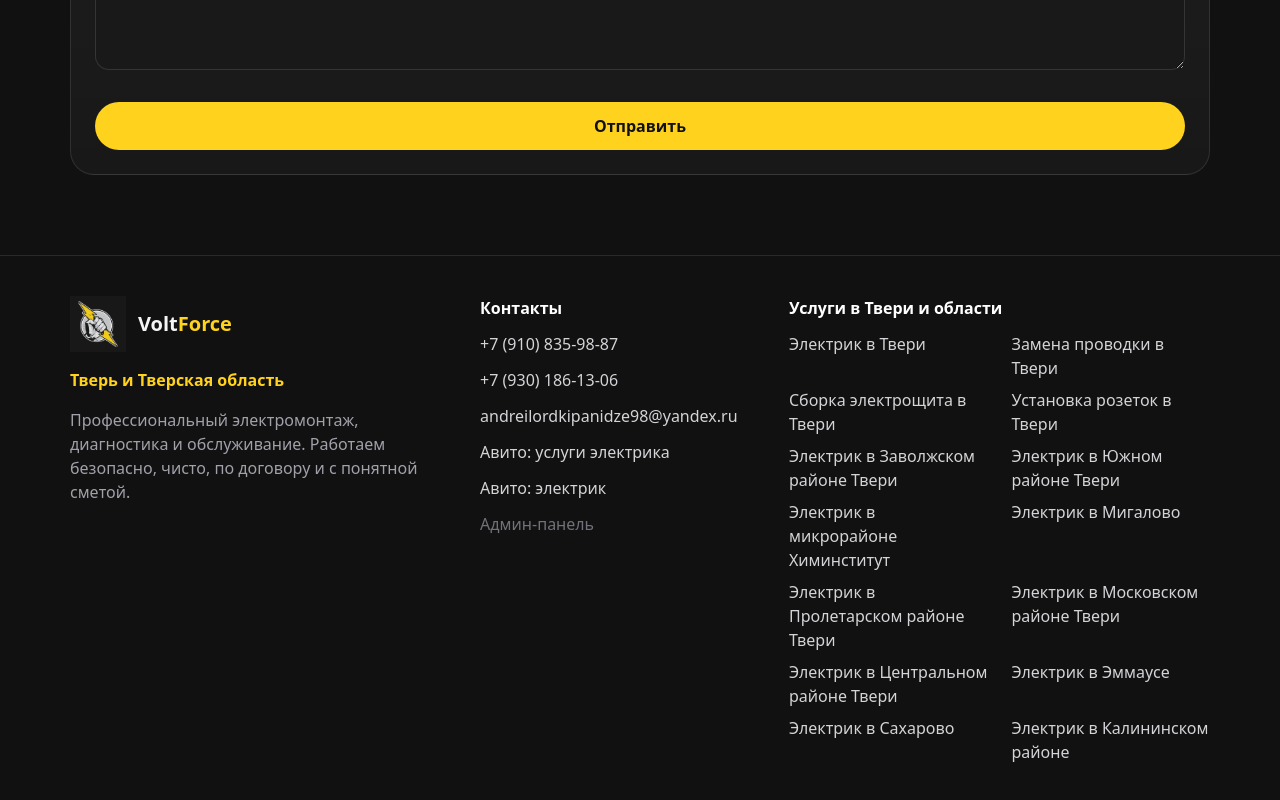
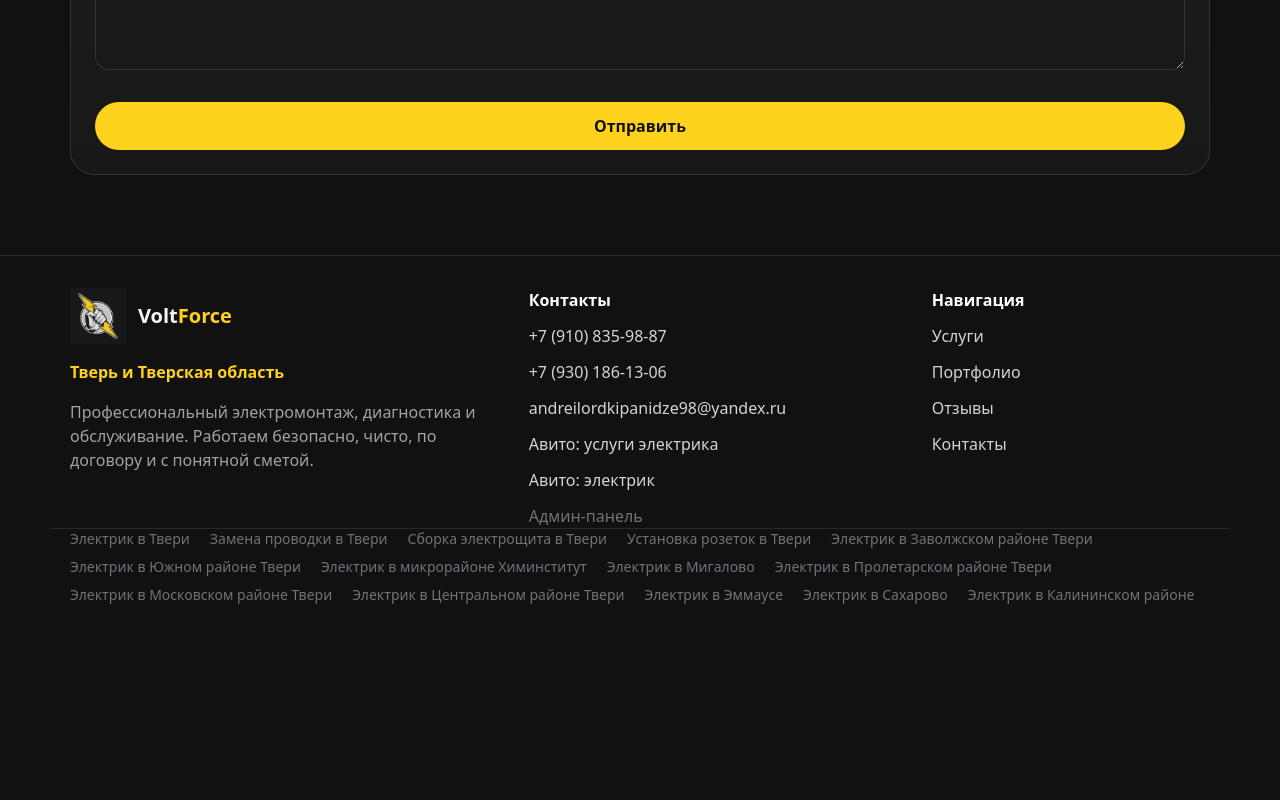
Before and after one commit to errxr3/electric-company-site-fixed, a Next.js app: page / in a window 1280 px wide. Shown: the part 5702-6502 px from the top of the page. After the commit the page ends 6339 px from the top, so only its background shows below. Built offline with nearby package versions, Linux system fonts and the light colour scheme; no server answers; the database is empty.

Commit message:
Make footer SEO links compact

```diff
--- a/components/Footer.tsx
+++ b/components/Footer.tsx
@@ -18,9 +18,9 @@ export async function Footer() {
   const settings = await getSiteSettings();
 
   return (
-    <footer className="mt-20 border-t border-white/10 py-10">
-      <div className="container grid gap-8 lg:grid-cols-[1.15fr_0.95fr_1.35fr] lg:items-start">
-        <div className="grid gap-4 lg:max-w-sm">
+    <footer className="mt-20 border-t border-white/10 py-8">
+      <div className="container grid gap-8 md:grid-cols-[1.1fr_1fr] lg:grid-cols-[1.15fr_1fr_0.75fr] lg:items-start">
+        <div className="grid gap-4">
           <div className="flex items-center gap-3">
             <Image src="/logo.webp" alt="Логотип" width={56} height={56} />
             <b className="text-xl">
@@ -32,7 +32,7 @@ export async function Footer() {
             Профессиональный электромонтаж, диагностика и обслуживание. Работаем безопасно, чисто, по договору и с понятной сметой.
           </p>
         </div>
-        <div className="grid gap-3 text-zinc-300 lg:justify-self-center">
+        <div className="grid gap-3 text-zinc-300">
           <b className="text-white">Контакты</b>
           <Link className="w-fit hover:text-power" href={phoneHref(settings.phonePrimary)}>{settings.phonePrimary}</Link>
           <Link className="w-fit hover:text-power" href={phoneHref(settings.phoneSecondary)}>{settings.phoneSecondary}</Link>
@@ -46,15 +46,21 @@ export async function Footer() {
             Админ-панель
           </Link>
         </div>
-        <div className="grid gap-3 text-zinc-300">
-          <b className="text-white">Услуги в Твери и области</b>
-          <div className="grid gap-x-6 gap-y-2 sm:grid-cols-2">
+        <div className="grid content-start gap-3 text-zinc-300">
+          <b className="text-white">Навигация</b>
+          <Link className="w-fit hover:text-power" href="/services">Услуги</Link>
+          <Link className="w-fit hover:text-power" href="/portfolio">Портфолио</Link>
+          <Link className="w-fit hover:text-power" href="/reviews">Отзывы</Link>
+          <Link className="w-fit hover:text-power" href="/contacts">Контакты</Link>
+        </div>
+      </div>
+      <div className="container mt-8 border-t border-white/10 pt-5">
+        <div className="flex flex-wrap gap-x-5 gap-y-2 text-sm text-zinc-500">
           {seoLandingLinks.map((link) => (
-            <Link className="hover:text-power" href={link.href} key={link.href}>
+            <Link className="hover:text-zinc-300" href={link.href} key={link.href}>
               {link.title}
             </Link>
           ))}
-          </div>
         </div>
       </div>
     </footer>
```
